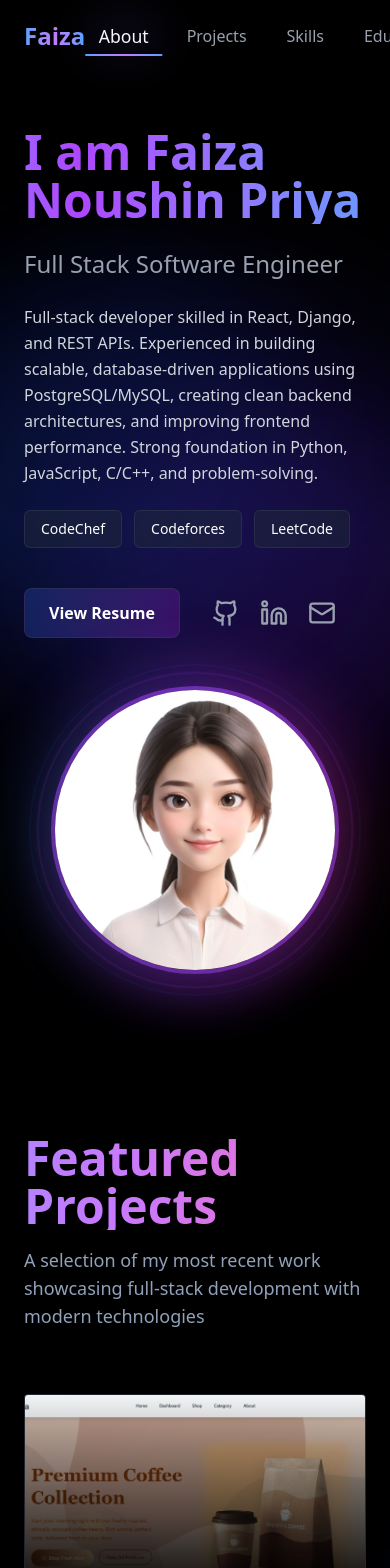
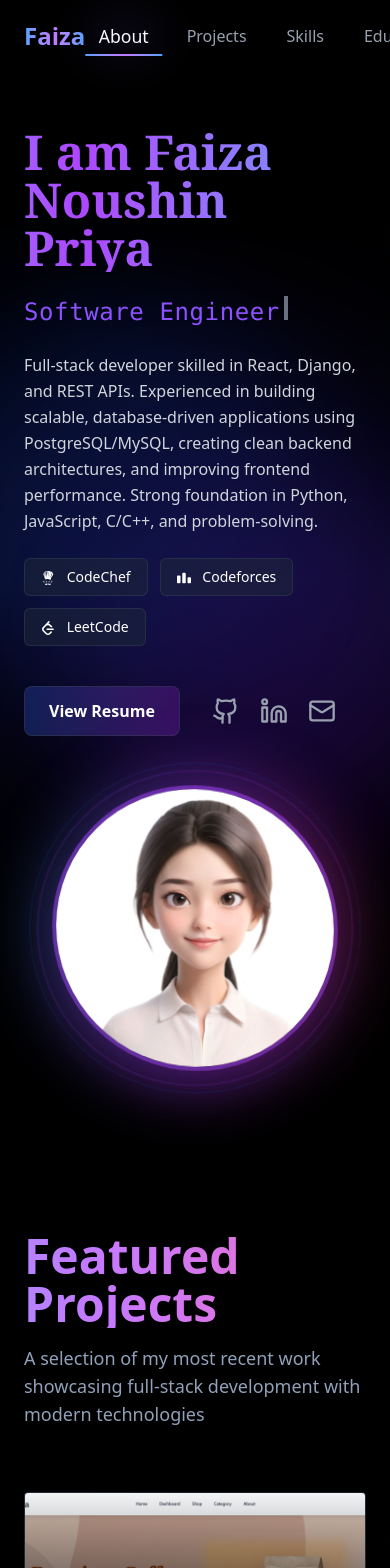
Before and after one commit to Faizaa01/Portfolio, a React (Vite) app: page / in a window 390 px wide. Shown: the top 1568 px of the page. Built offline with nearby package versions, Linux system fonts and the light colour scheme.

Commit message:
skills updated

```diff
--- a/src/components/About.jsx
+++ b/src/components/About.jsx
@@ -1,36 +1,62 @@
-import { Github, Linkedin, Mail, Code } from 'lucide-react';
+import { Github, Linkedin, Mail } from 'lucide-react';
 import profileImg from '../assets/p.jpeg';
+import { SiCodechef, SiCodeforces, SiLeetcode } from 'react-icons/si';
+import { useState, useEffect } from 'react';
+import RotatingText from './RotatingText';
 
 const About = () => {
+  const [cursor, setCursor] = useState({ x: 0, y: 0 });
+
+  useEffect(() => {
+    const move = (e) => setCursor({ x: e.clientX, y: e.clientY });
+    window.addEventListener('mousemove', move);
+    return () => window.removeEventListener('mousemove', move);
+  }, []);
 
   return (
     <section
       id="about"
       className="pt-32 pb-20 px-6 min-h-screen flex items-center relative overflow-hidden"
     >
+      {/* Background Glows */}
       <div className="absolute inset-0 bg-gradient-to-b from-black via-gray-950 to-black"></div>
-      <div className="absolute inset-0">
-        <div className="absolute top-1/4 right-1/4 w-96 h-96 bg-blue-600/20 rounded-full blur-3xl animate-pulse"></div>
-        <div className="absolute bottom-1/4 left-1/4 w-96 h-96 bg-purple-600/20 rounded-full blur-3xl animate-pulse" style={{animationDelay: '2s'}}></div>
-        <div className="absolute top-1/2 left-1/2 -translate-x-1/2 -translate-y-1/2 w-[500px] h-[500px] bg-indigo-600/10 rounded-full blur-3xl"></div>
+      <div className="absolute inset-0 pointer-events-none">
+        <div
+          className="absolute top-1/4 right-1/4 w-96 h-96 bg-blue-600/20 rounded-full blur-3xl animate-pulse"
+          style={{ transform: `translate(${cursor.x * 0.01}px, ${cursor.y * 0.01}px)` }}
+        ></div>
+        <div
+          className="absolute bottom-1/4 left-1/4 w-96 h-96 bg-purple-600/20 rounded-full blur-3xl animate-pulse"
+          style={{
+            animationDelay: '2s',
+            transform: `translate(${cursor.x * -0.01}px, ${cursor.y * -0.01}px)`,
+          }}
+        ></div>
+        <div
+          className="absolute top-1/2 left-1/2 -translate-x-1/2 -translate-y-1/2 w-[500px] h-[500px] bg-indigo-600/10 rounded-full blur-3xl"
+          style={{ transform: `translate(${cursor.x * 0.005}px, ${cursor.y * 0.005}px)` }}
+        ></div>
       </div>
-
-      <div className="absolute inset-0 bg-[radial-gradient(ellipse_at_center,_var(--tw-gradient-stops))] from-transparent via-transparent to-black/50"></div>
 
       <div className="container mx-auto max-w-6xl relative z-10">
         <div className="grid md:grid-cols-2 gap-12 items-center">
-
-          {/* Left side */}
+          {/* Left Side */}
           <div className="space-y-6 opacity-0 animate-[fadeInUp_0.8s_ease-out_forwards]">
-            <h2 className="text-5xl md:text-6xl font-bold bg-gradient-to-r from-blue-400 via-purple-500 to-blue-400 bg-clip-text text-transparent transition-all duration-500 hover:scale-105 animate-gradient bg-[length:200%_auto]">
+            <h2 className="text-5xl md:text-6xl font-serif font-semibold bg-gradient-to-r from-blue-400 via-purple-500 to-blue-400 bg-clip-text text-transparent animate-gradient transition-all duration-700 hover:scale-105 hover:translate-x-1 hover:translate-y-1">
               I am Faiza Noushin Priya
             </h2>
-
-            <p className="text-2xl text-gray-400 transition-all duration-300 hover:text-purple-300 hover:translate-x-2">
-              Full Stack Software Engineer
+            <p className="text-2xl md:text-3xl font-mono tracking-wide">
+              <RotatingText texts={[
+                'Full Stack Developer',
+                'Software Engineer',
+                'Python & Django Enthusiast',
+                'React & JavaScript Specialist',
+                'Competitive Programmer & Problem-Solving Ninja',
+                'Algorithm & DSA Lover',
+              ]} />
             </p>
 
-            <p className="text-gray-300 leading-relaxed transition-all duration-300 hover:text-white hover:translate-x-1">
+            <p className="text-gray-300 leading-relaxed transition-all duration-500 hover:text-white hover:translate-x-1 hover:scale-101">
               Full-stack developer skilled in React, Django, and REST APIs.
               Experienced in building scalable, database-driven applications using
               PostgreSQL/MySQL, creating clean backend architectures, and improving
@@ -40,110 +66,100 @@ const About = () => {
 
             {/* Competitive Coding Buttons */}
             <div className="flex flex-wrap gap-3 mt-3">
+              {[{
+                icon: SiCodechef,
+                url: "https://www.codechef.com/users/faizaniha_00",
+                label: "CodeChef",
+                color: "blue"
+              },{
+                icon: SiCodeforces,
+                url: "https://codeforces.com/profile/Faiza_niha",
+                label: "Codeforces",
+                color: "purple"
+              },{
+                icon: SiLeetcode,
+                url: "https://leetcode.com/u/pp181nfJE2",
+                label: "LeetCode",
+                color: "orange"
+              }].map((btn, idx) => {
+                const Icon = btn.icon;
+                return (
                   <a
-                href=" https://www.codechef.com/users/faizaniha_00"
-                target="_blank" rel="noopener noreferrer"
-                className="px-4 py-2 bg-gray-800/50 text-white border border-gray-700/50 rounded-md font-medium text-sm transition-all duration-300 hover:scale-105 hover:shadow-lg hover:shadow-blue-500/50 hover:border-blue-500/50 hover:bg-blue-900/30"
+                    key={idx}
+                    href={btn.url} target="_blank" rel="noopener noreferrer"
+                    className={`px-4 py-2 bg-gray-800/50 text-white border border-gray-700/50 rounded-md font-medium text-sm transition-all duration-500 hover:scale-110 hover:shadow-lg hover:shadow-${btn.color}-500/50 hover:border-${btn.color}-500/50 hover:bg-${btn.color}-900/30`}
                   >
-                CodeChef
+                    <Icon className="inline mr-2" /> {btn.label}
                   </a>
-              <a
-                href="https://codeforces.com/profile/Faiza_niha"
-                target="_blank" rel="noopener noreferrer"
-                className="px-4 py-2 bg-gray-800/50 text-white border border-gray-700/50 rounded-md font-medium text-sm transition-all duration-300 hover:scale-105 hover:shadow-lg hover:shadow-purple-500/50 hover:border-purple-500/50 hover:bg-purple-900/30"
-              >
-                Codeforces
-              </a>
-              <a
-                href="https://leetcode.com/u/pp181nfJE2"
-                target="_blank" rel="noopener noreferrer"
-                className="px-4 py-2 bg-gray-800/50 text-white border border-gray-700/50 rounded-md font-medium text-sm transition-all duration-300 hover:scale-105 hover:shadow-lg hover:shadow-orange-500/50 hover:border-orange-500/50 hover:bg-orange-900/30"
-              >
-                LeetCode
-              </a>
+                )
+              })}
             </div>
 
-            {/* Buttons & Socials */}
+            {/* Socials */}
             <div className="flex flex-wrap gap-8 pt-4">
               <a href="/Resume.pdf" target="_blank" rel="noopener noreferrer"
-              className="px-6 py-3 bg-gradient-to-r from-blue-900/50 to-purple-900/50 hover:from-blue-800/60 hover:to-purple-800/60 text-white border border-gray-700/50 hover:border-purple-500/70 rounded-lg font-semibold transition-all duration-300 hover:scale-105 hover:shadow-xl hover:shadow-purple-500/50 hover:-translate-y-1">
+                 className="px-6 py-3 bg-gradient-to-r from-blue-900/50 to-purple-900/50 hover:from-blue-800/60 hover:to-purple-800/60 text-white border border-gray-700/50 hover:border-purple-500/70 rounded-lg font-semibold transition-all duration-500 hover:scale-105 hover:shadow-xl hover:shadow-purple-500/50 hover:-translate-y-1">
                 View Resume
               </a>
 
               <div className="flex gap-5 items-center">
+                {[{
+                  icon: Github,
+                  url: "https://github.com/Faizaa01",
+                  color: "purple"
+                },{
+                  icon: Linkedin,
+                  url: "https://www.linkedin.com/in/faiza-noushin-priya",
+                  color: "blue"
+                },{
+                  icon: Mail,
+                  url: "mailto:xxahin08@gmail.com",
+                  color: "pink"
+                }].map((s, i) => {
+                  const Icon = s.icon;
+                  return (
                     <a
-                  href="https://github.com/Faizaa01"
-                  target="_blank" rel="noopener noreferrer"
-                  className="text-gray-400 hover:text-purple-400 transition-all duration-300 hover:scale-125 hover:rotate-12 hover:drop-shadow-[0_0_8px_rgba(168,85,247,0.8)]"
+                      key={i}
+                      href={s.url}
+                      className={`text-gray-400 transition-all duration-500 hover:text-${s.color}-400 hover:scale-125 hover:rotate-12 hover:drop-shadow-[0_0_8px_rgba(168,85,247,0.8)]`}
+                      target="_blank"
+                      rel="noopener noreferrer"
                     >
-                  <Github size={28} />
+                      <Icon size={28} />
                     </a>
-                <a
-                  href="https://www.linkedin.com/in/faiza-noushin-priya"
-                  target="_blank" rel="noopener noreferrer"
-                  className="text-gray-400 hover:text-blue-400 transition-all duration-300 hover:scale-125 hover:rotate-12 hover:drop-shadow-[0_0_8px_rgba(96,165,250,0.8)]"
-                >
-                  <Linkedin size={28} />
-                </a>
-                <a
-                  href="mailto:xxahin08@gmail.com"
-                  className="text-gray-400 hover:text-pink-400 transition-all duration-300 hover:scale-125 hover:rotate-12 hover:drop-shadow-[0_0_8px_rgba(244,114,182,0.8)]"
-                >
-                  <Mail size={28} />
-                </a>
+                  )
+                })}
               </div>
-
             </div>
           </div>
 
-          {/* Right side - Profile Image */}
+          {/* Right Side - Profile Image */}
           <div className="flex justify-center opacity-0 animate-[fadeInUp_0.8s_ease-out_0.3s_forwards]">
-            <div className="relative group">
-
-              <div className="absolute inset-0 bg-gradient-to-r from-blue-500 via-purple-500 to-pink-500 rounded-full blur-2xl opacity-40 group-hover:opacity-70 transition-all duration-700 animate-pulse group-hover:blur-3xl"></div>
-
-              <div className="relative w-72 h-72 md:w-80 md:h-80 rounded-full overflow-hidden border-4 border-purple-500/50 group-hover:border-blue-500/70 transition-all duration-700 group-hover:scale-110 group-hover:rotate-6 shadow-2xl shadow-purple-900/50 group-hover:shadow-blue-500/50">
+            <div className="relative group perspective-1000">
+              <div className="absolute inset-0 bg-gradient-to-r from-blue-500 via-purple-500 to-pink-500 rounded-full blur-2xl opacity-40 animate-pulse group-hover:opacity-70"></div>
+              <div
+                className="relative w-72 h-72 md:w-80 md:h-80 rounded-full overflow-hidden border-4 border-purple-500/50 shadow-2xl shadow-purple-900/50 transition-all duration-700"
+                style={{
+                  transform: `rotateX(${(cursor.y/window.innerHeight-0.5)*15}deg) rotateY(${(cursor.x/window.innerWidth-0.5)*15}deg)`
+                }}
+              >
                 <img
                   src={profileImg}
                   alt="Profile"
                   className="w-full h-full object-cover transition-all duration-700 group-hover:scale-110 group-hover:brightness-110"
                 />
               </div>
-
-              <div className="absolute inset-0 rounded-full border-2 border-purple-500/20 scale-110 group-hover:scale-125 group-hover:border-blue-500/30 transition-all duration-700 animate-pulse"></div>
-
-              <div className="absolute inset-0 rounded-full border border-blue-500/10 scale-[1.15] group-hover:scale-[1.35] group-hover:border-purple-500/20 transition-all duration-700"></div>
-
+              <div className="absolute inset-0 rounded-full border-2 border-purple-500/20 scale-110 group-hover:scale-125 transition-all duration-700 animate-pulse"></div>
+              <div className="absolute inset-0 rounded-full border border-blue-500/10 scale-[1.15] group-hover:scale-[1.35] transition-all duration-700"></div>
             </div>
           </div>
-
         </div>
       </div>
 
       <style>{`
-        @keyframes fadeInUp {
-          from {
-            opacity: 0;
-            transform: translateY(30px);
-          }
-          to {
-            opacity: 1;
-            transform: translateY(0);
-          }
-        }
-
-        @keyframes gradient {
-          0%, 100% {
-            background-position: 0% 50%;
-          }
-          50% {
-            background-position: 100% 50%;
-          }
-        }
-
-        .animate-gradient {
-          animation: gradient 3s ease infinite;
-        }
+        @keyframes fadeInUp { from {opacity:0; transform:translateY(30px);} to {opacity:1; transform:translateY(0);} }
+        @keyframes gradient { 0%,100%{background-position:0% 50%;} 50%{background-position:100% 50%;} }
+        .animate-gradient { animation: gradient 3s ease infinite; background-size:200% auto; }
       `}</style>
     </section>
   );
--- a/src/components/Education.jsx
+++ b/src/components/Education.jsx
@@ -55,7 +55,7 @@ const Education = () => {
   return (
     <section
       id="education"
-      className="py-24 px-6 min-h-screen flex flex-col items-center relative overflow-hidden"
+      className="py-12 px-6 min-h-screen flex flex-col items-center relative overflow-hidden"
     >
       {/* Background */}
       <div className="absolute inset-0 bg-gradient-to-b from-black via-gray-950 to-black"></div>
@@ -133,7 +133,7 @@ const Education = () => {
                   <img
                     src={cert.image}
                     alt={cert.title}
-                    className="w-110 h-80 object-cover rounded-lg flex-shrink-0"
+                    className="w-110 h-78 object-cover rounded-lg flex-shrink-0"
                   />
                 )}
                 <div className="flex-1 text-left">
--- /dev/null
+++ b/src/components/RotatingText.jsx
@@ -0,0 +1,52 @@
+import { useState, useEffect } from "react";
+
+const RotatingText = ({ texts, typingSpeed = 100, pause = 1000 }) => {
+  const [text, setText] = useState("");
+  const [textIndex, setTextIndex] = useState(0);
+  const [charIndex, setCharIndex] = useState(0);
+  const [deleting, setDeleting] = useState(false);
+
+  useEffect(() => {
+    const currentText = texts[textIndex];
+    let timeout;
+
+    if (!deleting) {
+      if (charIndex <= currentText.length) {
+        timeout = setTimeout(() => {
+          setText(currentText.substring(0, charIndex));
+          setCharIndex(charIndex + 1);
+        }, typingSpeed);
+      } else {
+        timeout = setTimeout(() => setDeleting(true), pause);
+      }
+    } else {
+      if (charIndex >= 0) {
+        timeout = setTimeout(() => {
+          setText(currentText.substring(0, charIndex));
+          setCharIndex(charIndex - 1);
+        }, typingSpeed / 2);
+      } else {
+        setDeleting(false);
+        setTextIndex((prev) => (prev + 1) % texts.length);
+      }
+    }
+
+    return () => clearTimeout(timeout);
+  }, [charIndex, deleting, textIndex, texts, typingSpeed, pause]);
+
+  return (
+    <span className="text-2xl md:text-3xl font-mono text-violet-500">
+      {text}
+      <span className="inline-block w-1 h-6 ml-1 bg-gray-500 animate-blink"></span>
+      <style>{`
+        @keyframes blink {
+          0%, 50%, 100% { opacity: 1; }
+          25%, 75% { opacity: 0; }
+        }
+        .animate-blink { animation: blink 1s step-start infinite; }
+      `}</style>
+    </span>
+  );
+};
+
+export default RotatingText;
```
Also changed, not shown: src/components/Contact.jsx (+23 -4 lines), src/components/Skills.jsx (+69 -7 lines), src/assets/4.png. Lines whose indentation alone changed are shown as unchanged.
